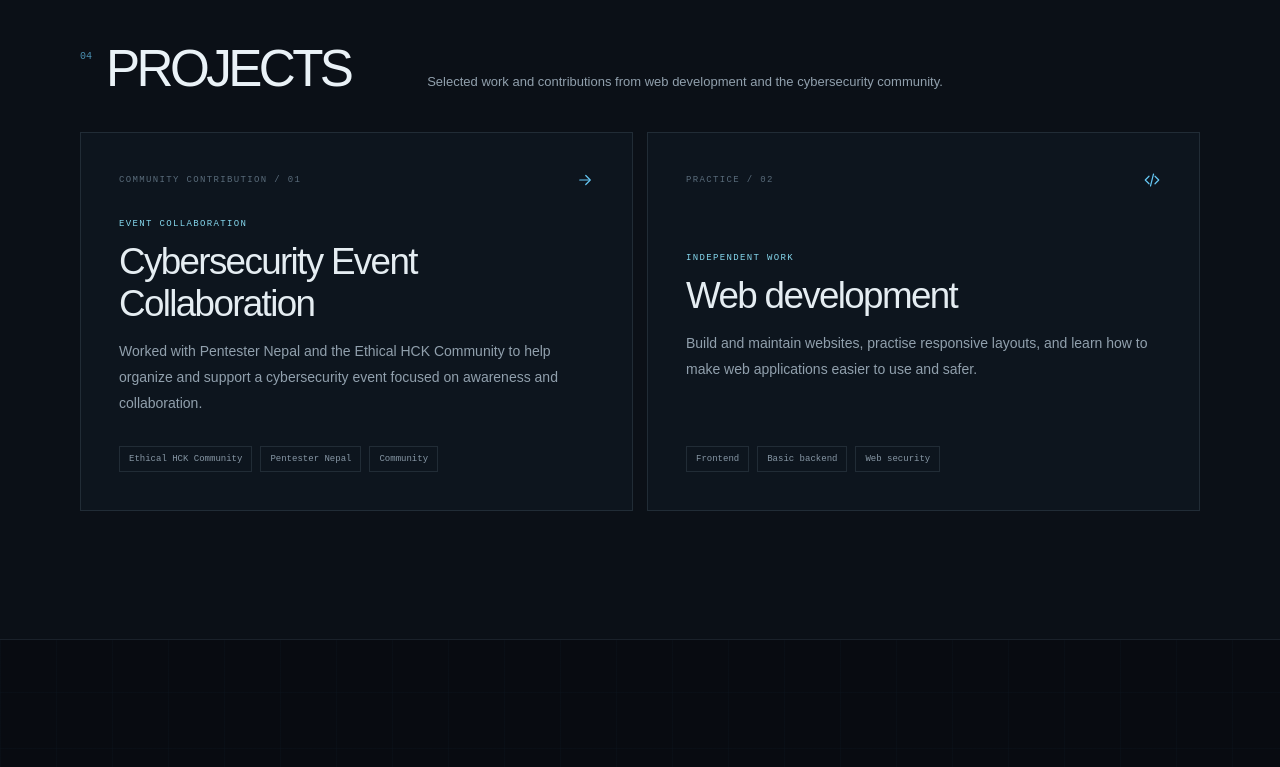
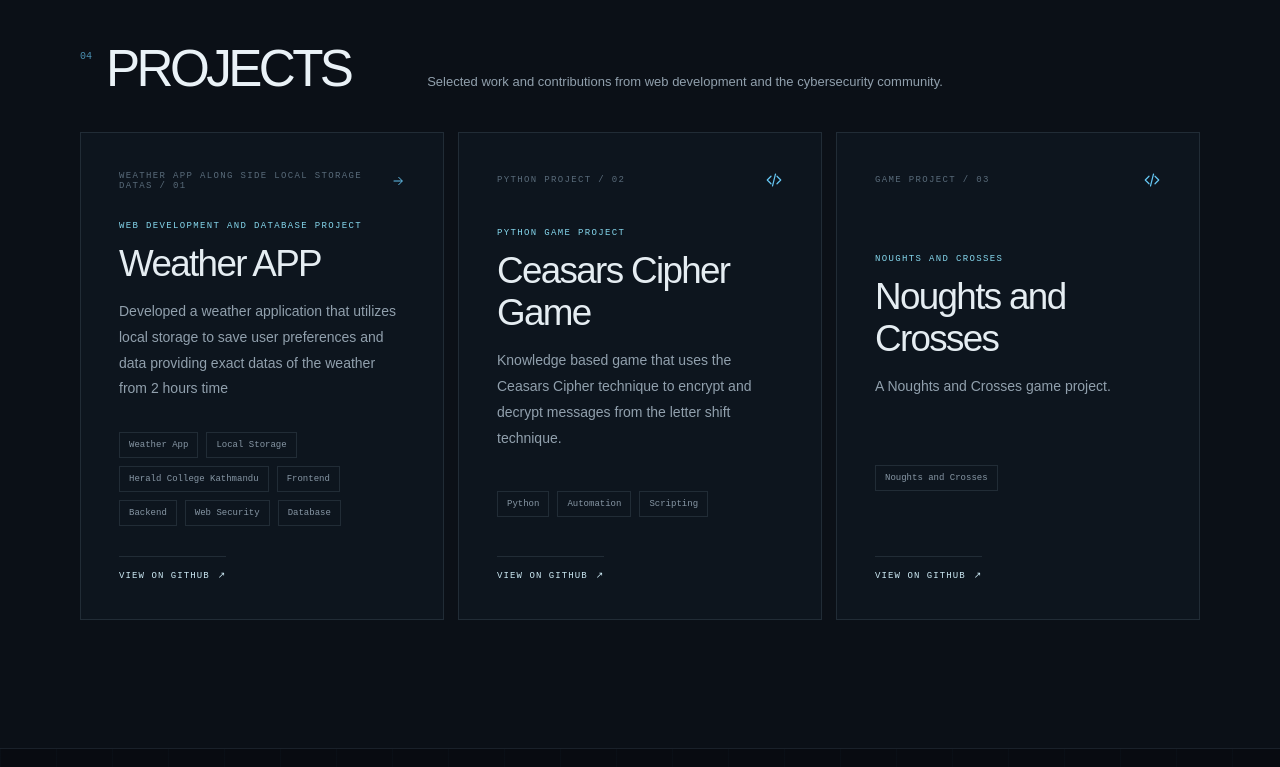
Before and after one commit to JanitMagar/janitmagar, a React (Vite) app: page / in a window 1280 px wide. Shown: the part 3620-4387 px from the top of the page. Built offline with nearby package versions, Linux system fonts and the light colour scheme.

Commit message:
Updated portfolio contents

```diff
--- a/src/components/ProjectCard.jsx
+++ b/src/components/ProjectCard.jsx
@@ -28,6 +28,14 @@ function ProjectCard({ project, featured = false }) {
           <li key={tag}>{tag}</li>
         ))}
       </ul>
+      <a
+        className="project-link"
+        href={project.href}
+        target="_blank"
+        rel="noreferrer"
+      >
+        VIEW ON GITHUB <span aria-hidden="true">↗</span>
+      </a>
     </article>
   );
 }
--- a/src/data/portfolioData.js
+++ b/src/data/portfolioData.js
@@ -14,35 +14,35 @@ export const contactEmail = ["janit", "example.com"].join(String.fromCharCode(64
 export const contactLinks = [
   {
     name: "Email",
-    value: "https://mail.google.com/",
-    href: "https://mail.google.com/mail/u/0/#inbox?compose=CllgCJZbjGdPDmFQxtVDkVcjzzVjDlBrkprCJbLBpszKNcPbJgpTmgVMLQfbvDlgFshzPNkTqtL",
+    value: contactEmail,
+    href: `mailto:${contactEmail}`,
     symbol: "✉",
   },
   {
     name: "GitHub",
-    value: "https://github.com/JanitMagar",
+    value: "github.com/JanitMagar",
     href: "https://github.com/JanitMagar",
     symbol: "GH",
     external: true,
   },
   {
     name: "LinkedIn",
-    value: "https://www.linkedin.com/in/janitsarumagar/",
-    href: "https://www.linkedin.com/in/janitsarumagar/",
+    value: "linkedin.com/in/your-profile",
+    href: "https://www.linkedin.com/in/your-profile",
     symbol: "in",
     external: true,
   },
   {
     name: "TryHackMe",
-    value: "https://tryhackme.com/p/JanitMagar",
-    href: "https://tryhackme.com/p/JanitMagar",
+    value: "tryhackme.com/p/your-username",
+    href: "https://tryhackme.com/p/your-username",
     symbol: "TH",
     external: true,
   },
   {
     name: "Instagram",
-    value: "https://www.instagram.com/_janitmagar_10/",
-    href: "https://www.instagram.com/_janitmagar_10/",
+    value: "instagram.com/your-profile",
+    href: "https://www.instagram.com/your-profile",
     symbol: "IG",
     external: true,
   },
@@ -127,21 +127,40 @@ export const experiences = [
 export const projects = [
   {
     number: "01",
-    kind: "COMMUNITY CONTRIBUTION",
-    label: "EVENT COLLABORATION",
-    title: "Cybersecurity Event Collaboration",
+    kind: "WEATHER APP ALONG SIDE LOCAL STORAGE DATAS",
+    label: "WEB DEVELOPMENT AND DATABASE PROJECT",
+    title: "Weather APP",
     description:
-      "Worked with Pentester Nepal and the Ethical HCK Community to help organize and support a cybersecurity event focused on awareness and collaboration.",
-    tags: ["Ethical HCK Community", "Pentester Nepal", "Community"],
+      "Developed a weather application that utilizes local storage to save user preferences and data providing exact datas of the weather from 2 hours time",
+    tags: [
+      "Weather App",
+      "Local Storage",
+      "Herald College Kathmandu",
+      "Frontend",
+      "Backend",
+      "Web Security",
+      "Database",
+    ],
+    href: "https://github.com/JanitMagar/Weather-APP-Local-Storage-",
   },
   {
     number: "02",
-    kind: "PRACTICE",
-    label: "INDEPENDENT WORK",
-    title: "Web development",
+    kind: "PYTHON PROJECT",
+    label: "PYTHON GAME PROJECT",
+    title: "Ceasars Cipher Game",
     description:
-      "Build and maintain websites, practise responsive layouts, and learn how to make web applications easier to use and safer.",
-    tags: ["Frontend", "Basic backend", "Web security"],
+      "Knowledge based game that uses the Ceasars Cipher technique to encrypt and decrypt messages from the letter shift technique.",
+    tags: ["Python", "Automation", "Scripting"],
+    href: "https://github.com/JanitMagar/Ceaser-Cipher",
+  },
+  {
+    number: "03",
+    kind: "GAME PROJECT",
+    label: "NOUGHTS AND CROSSES",
+    title: "Noughts and Crosses",
+    description: "A Noughts and Crosses game project.",
+    tags: ["Noughts and Crosses"],
+    href: "https://github.com/JanitMagar/Noughts",
   },
 ];
 
--- a/src/styles.css
+++ b/src/styles.css
@@ -733,6 +733,14 @@ svg {
   color: var(--green);
 }
 
+.experience-list .experience-card:nth-child(1) .experience-topline h3 {
+  color: #ff8a1f;
+}
+
+.experience-list .experience-card:nth-child(3) .experience-topline h3 {
+  color: #2de2e6;
+}
+
 .experience-organization {
   margin: 5px 0 0;
   color: #c5d0d9;
@@ -826,6 +834,25 @@ svg {
   border: 1px solid rgba(156, 181, 200, 0.14);
   color: #8797a5;
   font-size: 9px;
+}
+
+.project-link {
+  display: inline-flex;
+  align-items: center;
+  align-self: flex-start;
+  gap: 8px;
+  padding-top: 13px;
+  border-top: 1px solid var(--line);
+  color: #cdeaf5;
+  font-family: var(--mono);
+  font-size: 9px;
+  letter-spacing: 0.12em;
+  text-decoration: none;
+  transition: color 0.2s ease;
+}
+
+.project-link:hover {
+  color: var(--blue);
 }
 
 .education-list {
```
Also changed, not shown: 1 other file (tests, documents, lock files or other folders).
